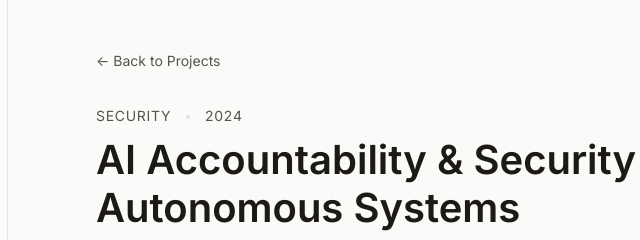
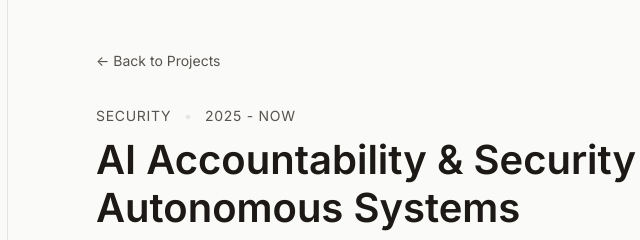
Before and after one commit to anyiliu-mi/anyiliu-mi.github.io, an Astro site: page /projects/ai-accountability-security in a window 1280 px wide. Shown: the top 240 px of the page, 272-912 px from the left. Built offline with nearby package versions, Linux system fonts and the light colour scheme; Astro itself is replaced by a stand-in of ours; a web font is replaced by a local one.

Commit message:
Update year to '2025 - now' for AI Accountability project

```diff
--- a/src/content/projects/ai-accountability-security.md
+++ b/src/content/projects/ai-accountability-security.md
@@ -1,6 +1,6 @@
 ---
 title: "AI Accountability & Security in Autonomous Systems"
-year: 2024
+year: "2025 - now"
 category: "Security"
 summary: "An advanced forensic framework for AI-augmented autonomous systems to ensure security, accountability, and compliance."
 featured: true
```
